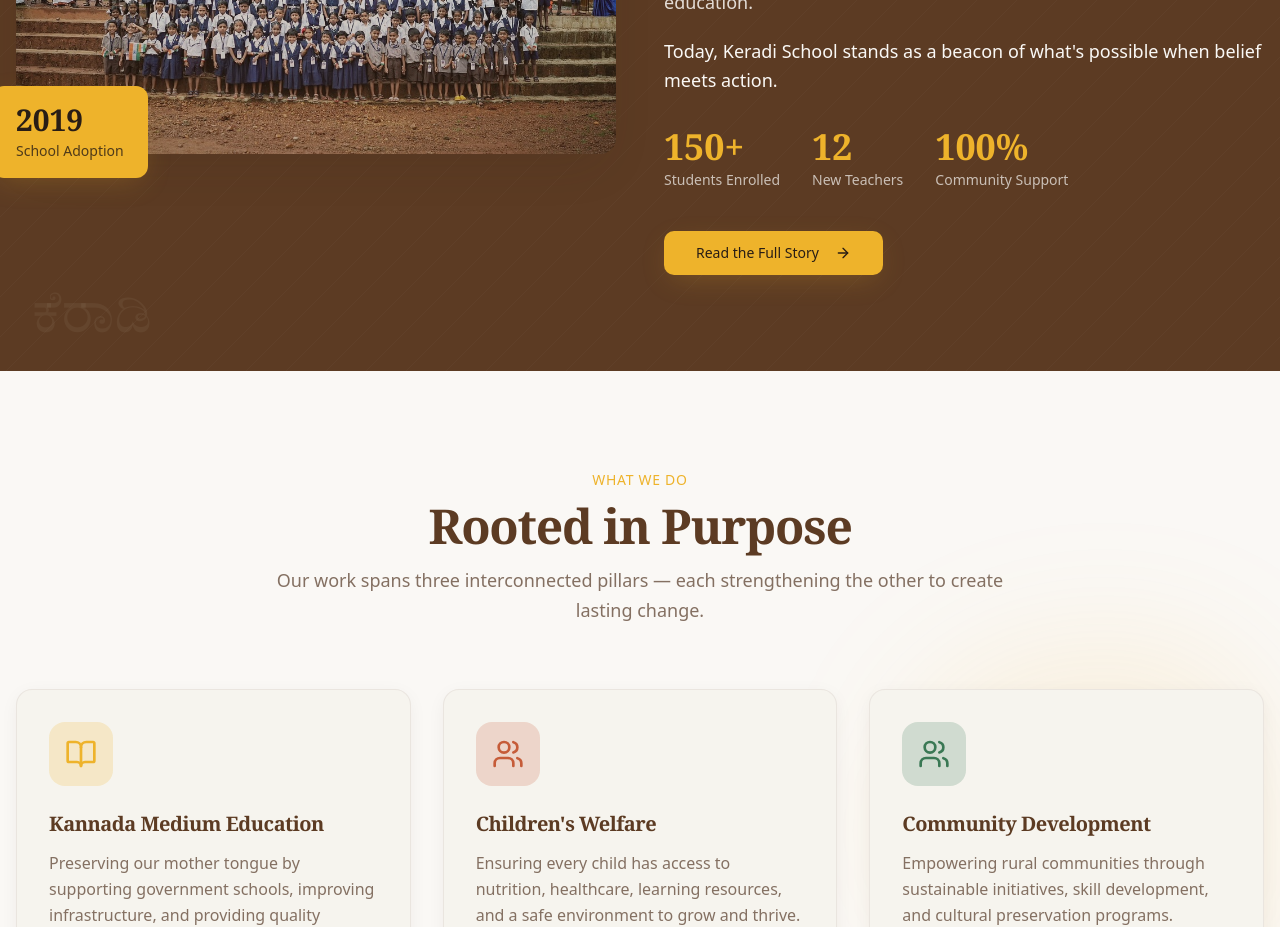
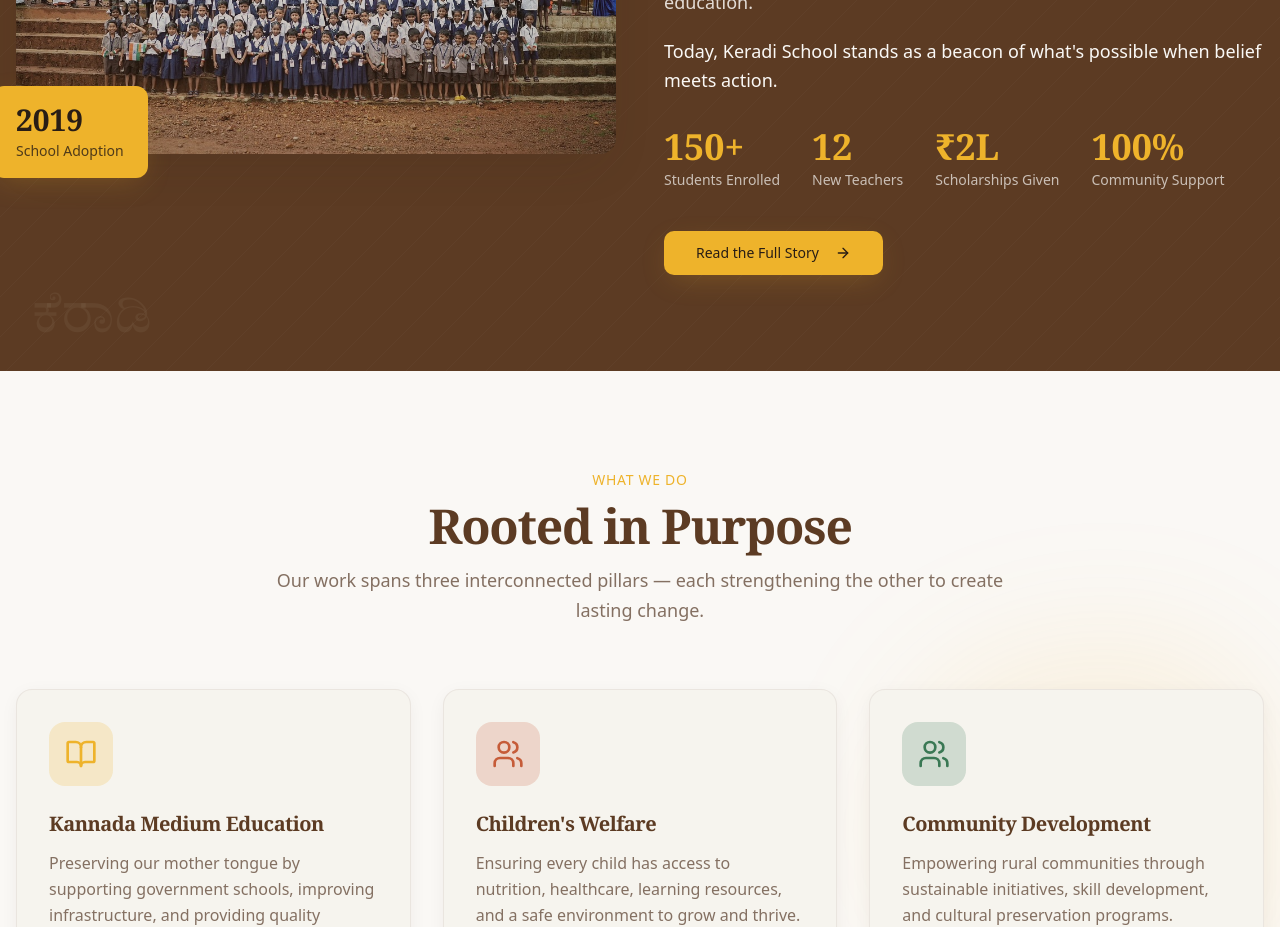
Before and after one commit to Nagaraja-Acharya/design3, a React (Vite) app: page / in a window 1280 px wide. Shown: the part 1980-2907 px from the top of the page. Built offline with nearby package versions, Linux system fonts and the light colour scheme; the HTML template or start-up script is replaced by a standard one.

Commit message:
Updated Website

```diff
--- a/src/components/home/KeradiStoryPreview.tsx
+++ b/src/components/home/KeradiStoryPreview.tsx
@@ -88,6 +88,10 @@ export default function KeradiStoryPreview() {
                 <span className="text-chalk/70 text-sm">New Teachers</span>
               </div>
               <div>
+                <span className="block text-4xl font-serif font-bold text-sun-gold">₹2L</span>
+                <span className="text-chalk/70 text-sm">Scholarships Given</span>
+              </div>
+              <div>
                 <span className="block text-4xl font-serif font-bold text-sun-gold">100%</span>
                 <span className="text-chalk/70 text-sm">Community Support</span>
               </div>
```
